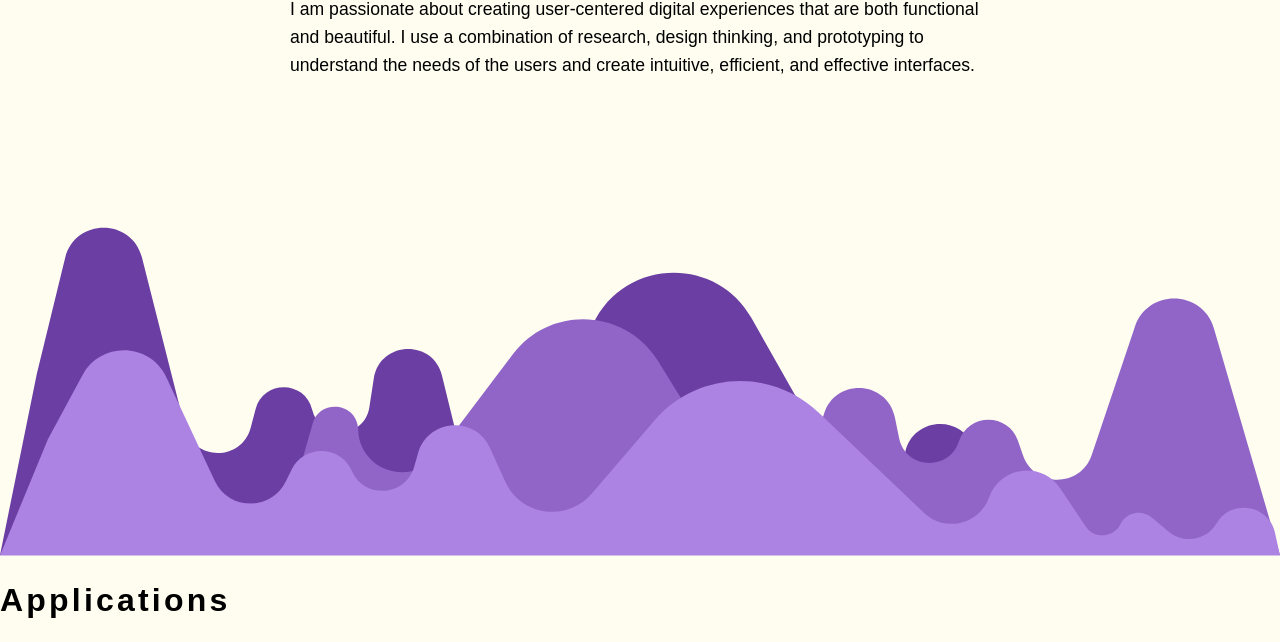
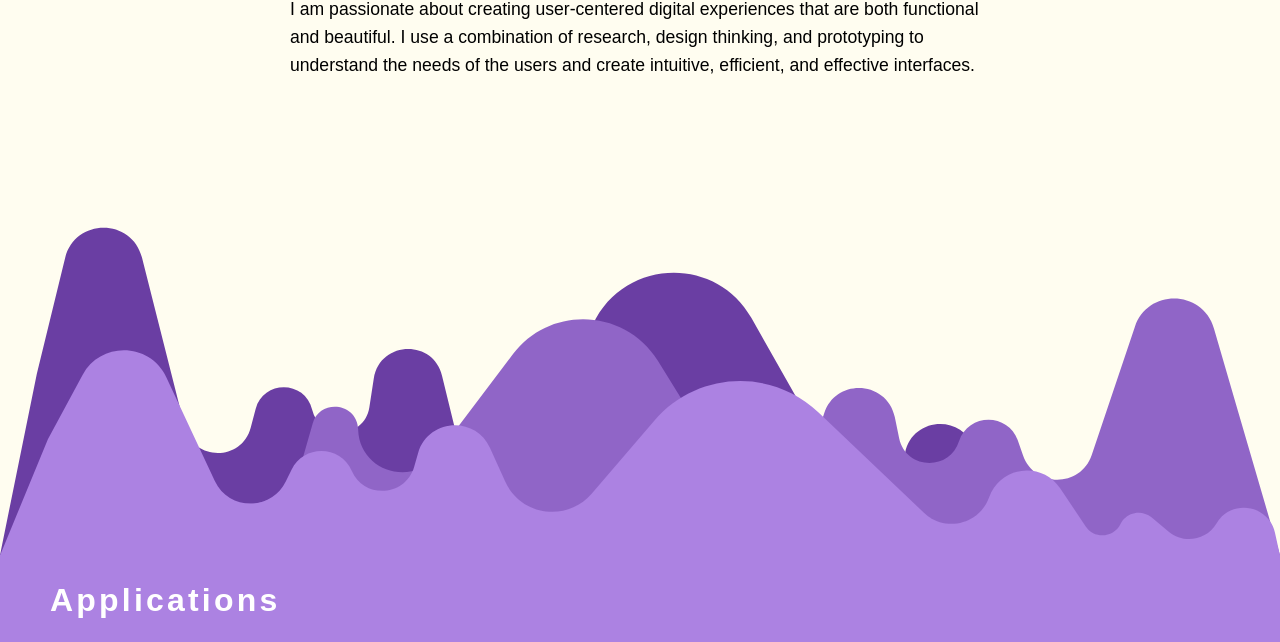
Before and after one commit to Ryan-Kim-96/Ryan-Kim-96.github.io, a plain HTML site: page Portfolio/homepage.html in a window 1280 px wide. Shown: the part 245-887 px from the top of the page. Drawn offline with Linux system fonts and the light colour scheme; grey boxes are pictures that could not be loaded; a web font is replaced by a local one.

Commit message:
Update main.css

```diff
--- a/Portfolio/css/main.css
+++ b/Portfolio/css/main.css
@@ -297,6 +297,16 @@ p{
     color: rgba(0, 0, 0, .5);
 }
 
+.bottom-column{
+    height: 50%;
+    border: none;
+    visibility: hidden;
+}
+
+.column-name{
+    margin-left: 50px;
+    color: black;
+}
 @media(min-width: 860px){
     .cards{
         grid-template-columns: repeat(2, 1fr);
@@ -326,6 +336,23 @@ p{
         visibility: visible;
     }
 
+    .bottom-column{
+        visibility: visible;
+    }
+
+    .home{
+        background-color: #AC82E2;
+    }
+
+    #home{
+        background-color: #AC82E2;
+    }
+
+    .column-name{
+        margin-left: 50px;
+        color: white;
+    }
+
 }
 @media(min-width: 1248px){
     .cards{
```
